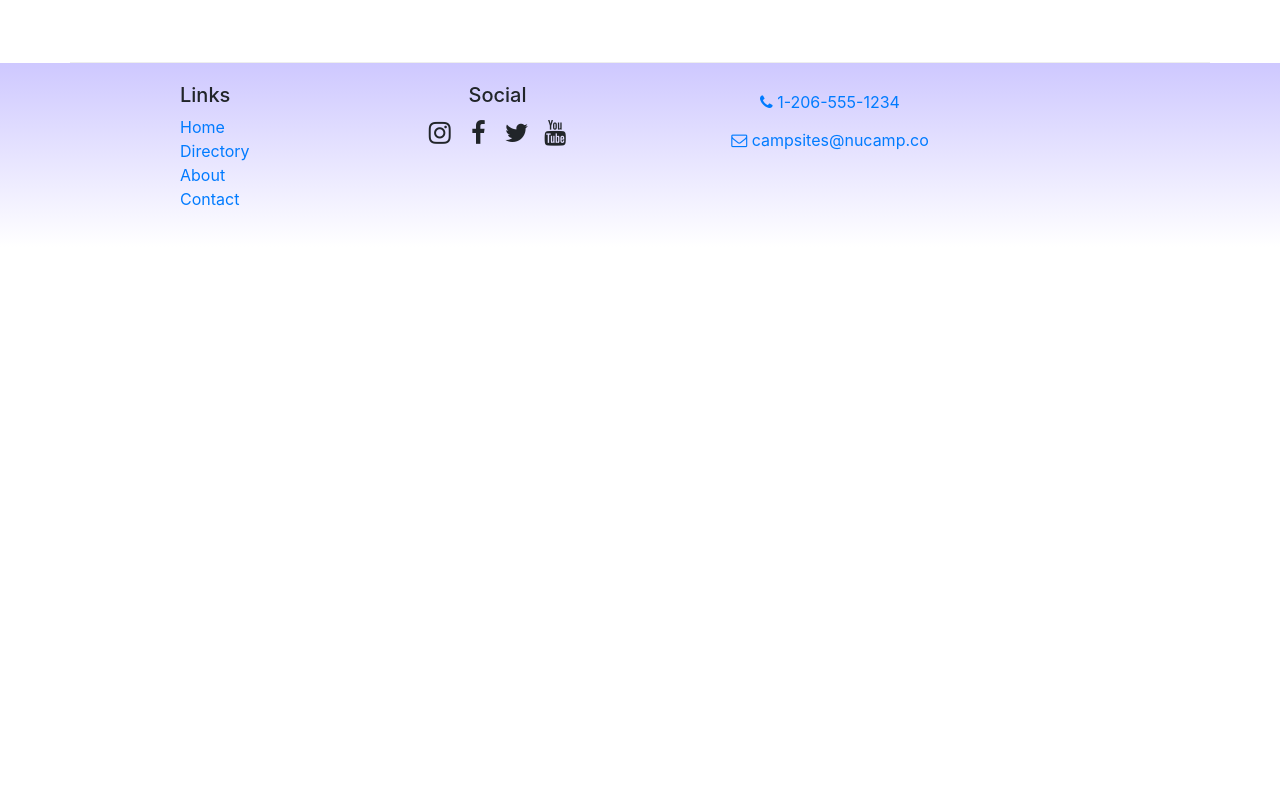
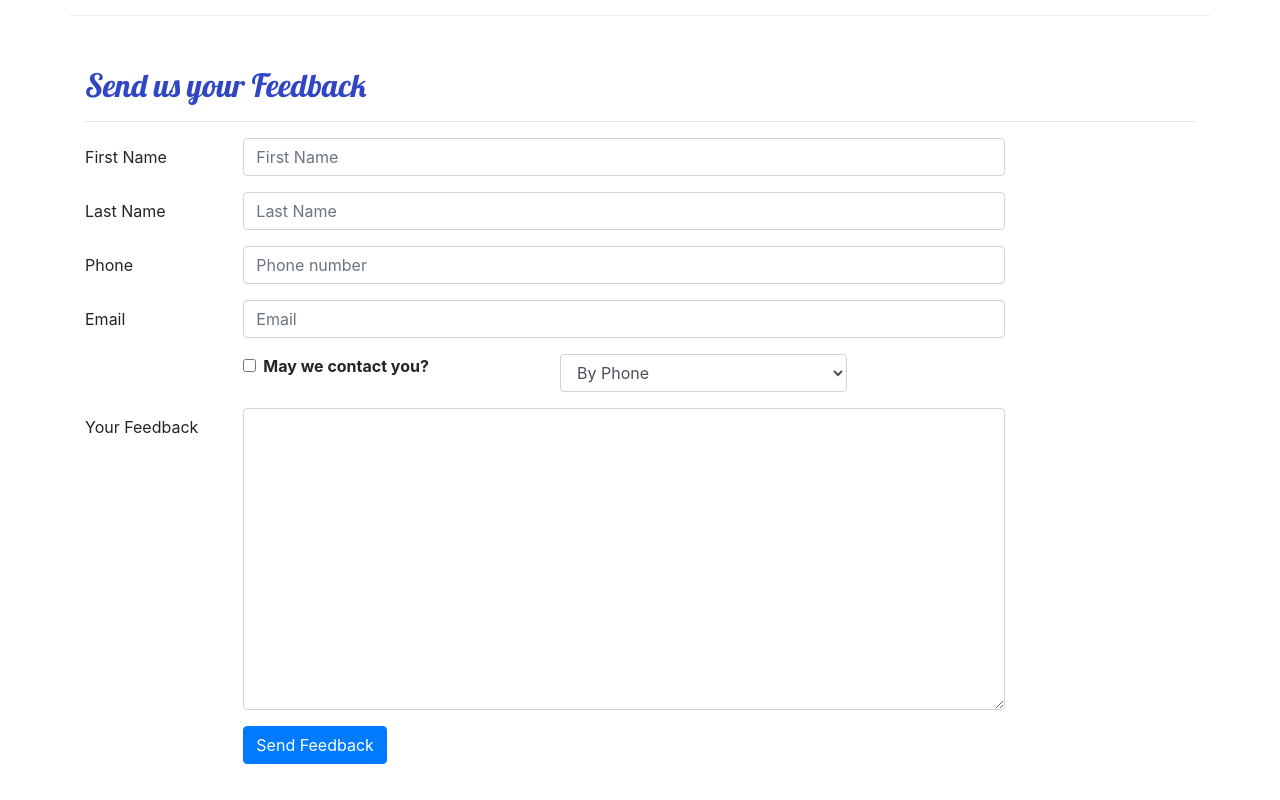
Before and after one commit to lhakpa1712/ReactNucamp, a React (Create React App) app: page /contactus in a window 1280 px wide. Shown: the part 660-1460 px from the top of the page. Before the commit the page ends 907 px from the top, so only its background shows below. Built offline with nearby package versions, Linux system fonts and the light colour scheme.

Commit message:
Controlled Forms

```diff
--- a/src/App.css
+++ b/src/App.css
@@ -36,6 +36,7 @@
   padding: 30px;
   background-image: linear-gradient(to right, #5637DD, #3046C5, #60106B);
   color: white;
+
 }
 
 .jumbotron h2 {
--- /dev/null
+++ b/src/components/AboutComponent.js
@@ -0,0 +1,95 @@
+import React from 'react';
+import { Breadcrumb, BreadcrumbItem, Card, CardBody, CardHeader, Media } from 'reactstrap';
+import { Link } from 'react-router-dom';
+
+function RenderPartner({partner}){
+    if(partner){
+        return(
+        <React.Fragment>
+            <Media object src={partner.image} alt={partner.name} width="150"/>
+            <Media body className="ml-5 mb-4">
+                <Media heading>
+                    {partner.name}
+                </Media>
+                {partner.description}
+            </Media>
+        </React.Fragment>
+        );
+    }else{
+        <div/>
+    }
+}
+function About(props) {
+
+    const partners = props.partners.map(partner => {
+        return (
+            <Media tag="li" key={partner.id}>
+                <RenderPartner partner={partner}/>
+            </Media>
+        );
+    });
+
+    return (
+        <div className="container">
+            <div className="row">
+                <div className="col">
+                    <Breadcrumb>
+                        <BreadcrumbItem><Link to="/home">Home</Link></BreadcrumbItem>
+                        <BreadcrumbItem active>About Us</BreadcrumbItem>
+                    </Breadcrumb>
+                    <h2>About Us</h2>
+                    <hr />
+                </div>
+            </div>
+            <div className="row row-content">
+                <div className="col-sm-6">
+                    <h3>Our Mission</h3>
+                    <p>We present a curated database of the best campsites in the vast woods and backcountry of the World Wide Web Wilderness. We increase access to adventure for the public while promoting safe and respectful use of resources. The expert wilderness trekkers on our staff personally verify each campsite to make sure that they are up to our standards. We also present a platform for campers to share reviews on campsites they have visited with each other.</p>
+                </div>
+                <div className="col-sm-6">
+                    <Card>
+                        <CardHeader className="bg-primary text-white"><h3>Facts At a Glance</h3></CardHeader>
+                        <CardBody>
+                            <dl className="row">
+                                <dt className="col-6">Founded</dt>
+                                <dd className="col-6">February 3, 2016</dd>
+                                <dt className="col-6">No. of Campsites in 2019</dt>
+                                <dd className="col-6">563</dd>
+                                <dt className="col-6">No. of Reviews in 2019</dt>
+                                <dd className="col-6">4388</dd>
+                                <dt className="col-6">Employees</dt>
+                                <dd className="col-6">42</dd>
+                            </dl>
+                        </CardBody>
+                    </Card>
+                </div>
+                <div className="col">
+                    <Card className="bg-light mt-3">
+                        <CardBody>
+                            <blockquote className="blockquote">
+                                <p className="mb-0">I will not follow where the path may lead, but I will go where there is no path, and I will leave a trail.</p>
+                                <footer className="blockquote-footer">Muriel Strode,{' '}
+                                    <cite title="Source Title">"Wind-Wafted Wild Flowers" -
+                                    The Open Court, 1903</cite>
+                                </footer>
+                            </blockquote>
+                        </CardBody>
+                    </Card>
+                </div>
+            </div>
+            <div className="row row-content">
+                <div className="col-12">
+                    <h3>Community Partners</h3>
+                </div>
+                <div className="col mt-4">
+                    <Media list>
+                        {partners}
+                    </Media>
+                </div>
+            </div>
+        </div>
+    );
+}
+
+
+export default About;
--- a/src/components/ContactComponent.js
+++ b/src/components/ContactComponent.js
@@ -1,8 +1,38 @@
-import React from 'react';
-import { Breadcrumb, BreadcrumbItem } from 'reactstrap';
+import React , {Component}from 'react';
+import { Breadcrumb, BreadcrumbItem,
+Button, Form, FormGroup ,Label,Input,Col} from 'reactstrap';
 import { Link } from 'react-router-dom';
 
-function Contact(props) {
+class Contact extends Component{
+    constructor(props){
+        super(props);
+        this.state={
+            firstName:'',
+            lastName:'',
+            phoneNum:'',
+            email:'',
+            agree:false,
+            contactType:'By phone',
+            feedback:''
+        };
+    }
+    handleInputChange=(event)=>{
+        const target= event.target;
+        const name= target.name;
+        const value=target.type === 'checkbox'?target.checked:target.value
+
+        this.setState({
+            [name]: value
+        });
+    }
+
+    handleSubmit=(event)=>{
+        console.log("Current state is:" + JSON.stringify(this.state));
+        alert("Current state is:"+ JSON.stringify(this.state))
+        event.preventSDefault();
+    }
+
+    render(){
         return (
             <div className="container">
                 <div className="row">
@@ -11,7 +41,6 @@
                             <BreadcrumbItem><Link to="/home">Home</Link></BreadcrumbItem>
                             <BreadcrumbItem active>Contact Us</BreadcrumbItem>
                         </Breadcrumb>
-                    <h2>Contact Us</h2>
                         <h2>Contact Us</h2>
                         <hr />
                     </div>
@@ -31,8 +60,92 @@
                         <a role="button" className="btn btn-link" href="mailto:fakeemail@fakeemail.co"><i className="fa fa-envelope-o" /> campsites@nucamp.co</a>
                     </div>
                 </div>
+                <div className="row row-content">
+                    <div className="col-12">
+                        <h2>Send us your Feedback</h2>
+                        <hr />
+                    </div>
+                    <div className="col-md-10">
+                        <Form onSubmit={this.handleSubmit}>
+                            <FormGroup row>
+                                <Label htmlFor="firstName" md={2}>First Name</Label>
+                                <Col md={10}>
+                                    <Input type="text" id="firstName" name="firstName"
+                                        placeholder="First Name"
+                                        value={this.state.firstName}
+                                        onChange={this.handleInputChange} />
+                                </Col>
+                            </FormGroup>
+                            <FormGroup row>
+                                <Label htmlFor="lastName" md={2}>Last Name</Label>
+                                <Col md={10}>
+                                    <Input type="text" id="lastName" name="lastName"
+                                        placeholder="Last Name"
+                                        value={this.state.lastName}
+                                        onChange={this.handleInputChange} />
+                                </Col>
+                            </FormGroup>
+                            <FormGroup row>
+                                <Label htmlFor="phoneNum" md={2}>Phone</Label>
+                                <Col md={10}>
+                                    <Input type="tel" id="phoneNum" name="phoneNum"
+                                        placeholder="Phone number"
+                                        value={this.state.phoneNum}
+                                        onChange={this.handleInputChange} />
+                                </Col>
+                            </FormGroup>
+                            <FormGroup row>
+                                <Label htmlFor="email" md={2}>Email</Label>
+                                <Col md={10}>
+                                    <Input type="email" id="email" name="email"
+                                        placeholder="Email"
+                                        value={this.state.email}
+                                        onChange={this.handleInputChange} />
+                                </Col>
+                            </FormGroup>
+                            <FormGroup row>
+                                <Col md={{size: 4, offset: 2}}>
+                                    <FormGroup check>
+                                        <Label check>
+                                            <Input type="checkbox"
+                                                name="agree"
+                                                checked={this.state.agree}
+                                                onChange={this.handleInputChange} /> {' '}
+                                            <strong>May we contact you?</strong>
+                                        </Label>
+                                    </FormGroup>
+                                </Col>
+                                <Col md={4}>
+                                    <Input type="select" name="contactType"
+                                            value={this.state.contactType}
+                                            onChange={this.handleInputChange}>
+                                        <option>By Phone</option>
+                                        <option>By Email</option>
+                                    </Input>
+                                </Col>
+                            </FormGroup>
+                            <FormGroup row>
+                                <Label htmlFor="feedback" md={2}>Your Feedback</Label>
+                                <Col md={10}>
+                                    <Input type="textarea" id="feedback" name="feedback"
+                                        rows="12"
+                                        value={this.state.feedback}
+                                        onChange={this.handleInputChange}></Input>
+                                </Col>
+                            </FormGroup>
+                            <FormGroup row>
+                                <Col md={{size: 10, offset: 2}}>
+                                    <Button type="submit" color="primary">
+                                        Send Feedback
+                                    </Button>
+                                </Col>
+                            </FormGroup>
+                        </Form>
+                    </div>
+                </div>
             </div>
         );
     }
+}
 
 export default Contact;
--- a/src/components/MainComponent.js
+++ b/src/components/MainComponent.js
@@ -10,7 +10,7 @@
 import { PARTNERS } from '../shared/partners';
 import { PROMOTIONS } from '../shared/promotions';
 import CampsiteInfo from './CampsiteInfoComponent';
-
+import About from './AboutComponent';
 
 class Main extends Component {
   constructor(props){
@@ -50,6 +50,7 @@
                   <Route exact path='/directory' render={()=><Directory campsites={this.state.campsites}/>}/>
                   <Route path='/directory/:campsiteId' component={CampsiteWithId} />
                   <Route exact path='/contactus' component={Contact}/>
+                  <Route exact path='/aboutus' render={() => <About partners={this.state.partners}/>}/>
                   <Redirect to='/home'/>
                 </Switch>
                 <Footer />
```
Lines whose indentation alone changed are shown as unchanged.
